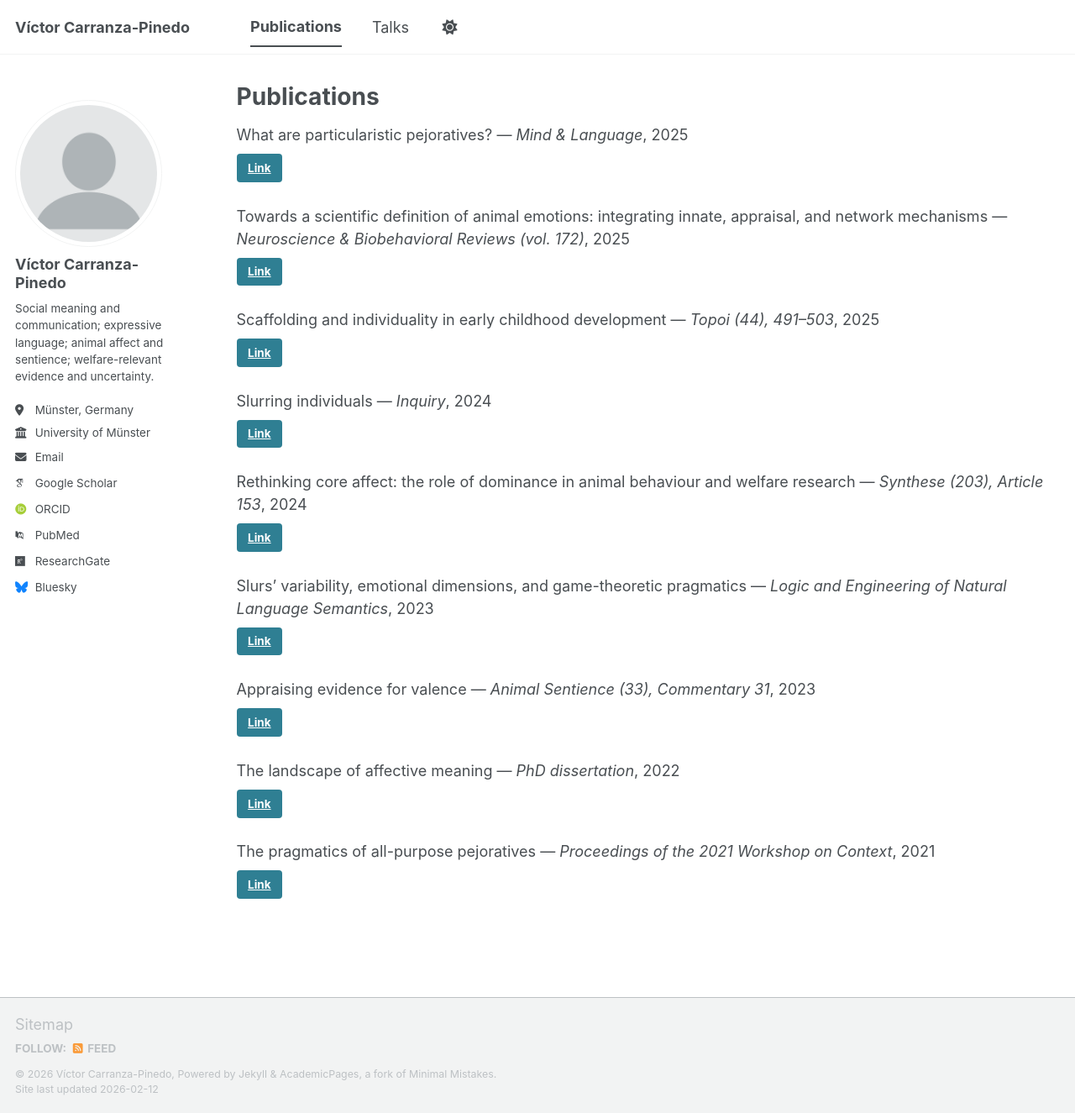
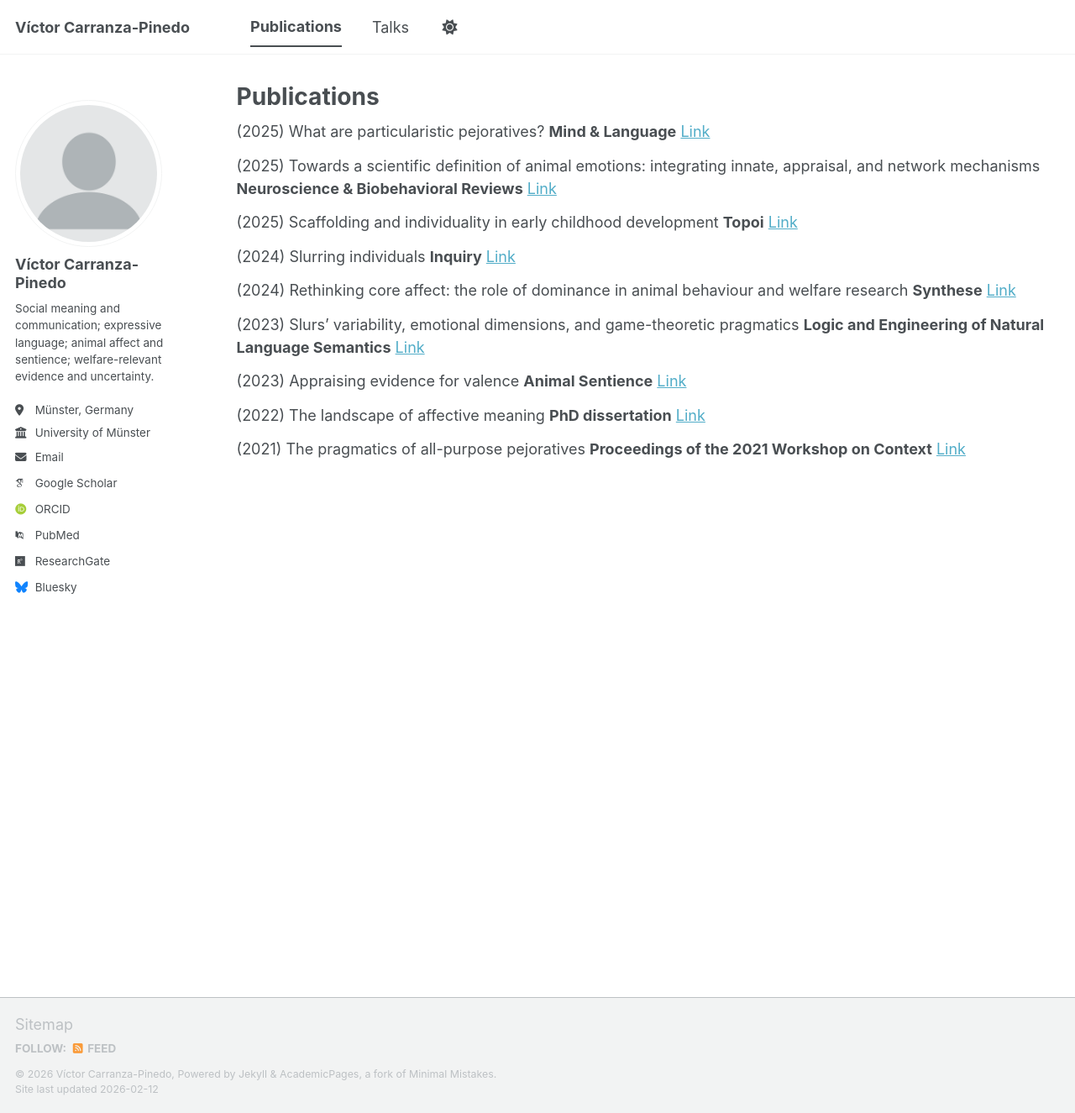
Before and after one commit to carranza-pinedo/carranza-pinedo.github.io, a Jekyll site: the page built from _pages/publications.html, in a window 1280 px wide and 1325 px high. Shown: the whole window at 84% size. Built offline with Jekyll 4.4.1, drawn with Linux system fonts in a browser that asks for light colours; some web fonts are replaced; a script bundle is joined from its source files by our own code; library files that are not in the unit come from our copies.

Commit message:
Update archive-single-publication.html

```diff
--- a/_includes/archive-single-publication.html
+++ b/_includes/archive-single-publication.html
@@ -1,22 +1,21 @@
 {% assign year = post.date | date: "%Y" %}
 
-<article class="archive__item" itemscope itemtype="http://schema.org/CreativeWork">
-  <!-- Title as plain text + venue on same line -->
-  <p class="archive__item-title" itemprop="headline" style="margin-bottom: 0.25rem;">
-    {{ post.title }} — <em>{{ post.venue }}</em>, {{ year }}
-  </p>
+{%- comment -%}
+Extract a short journal/venue name from `venue` by dropping anything after "(" or ",".
+Examples:
+"Topoi (44), 491–503" -> "Topoi"
+"Neuroscience & Biobehavioral Reviews (vol. 172)" -> "Neuroscience & Biobehavioral Reviews"
+{%- endcomment -%}
+{% assign journal = post.venue | split: "(" | first | split: "," | first | strip %}
 
-  <!-- Optional: keep your short excerpt if you use it -->
-  {% if post.excerpt %}
-    <div class="archive__item-excerpt" itemprop="description" style="margin-top: 0.25rem;">
-      {{ post.excerpt | markdownify }}
-    </div>
+<p class="publine" style="margin: 0 0 0.75rem 0;">
+  ({{ year }})
+  {{ post.title }}
+  {% if post.coauthors and post.coauthors != "" %}
+    (with {{ post.coauthors }})
   {% endif %}
-
-  <!-- Button renamed to "Link" -->
-  {% if post.paperurl %}
-    <p style="margin-top: 0.5rem;">
-      <a class="btn btn--primary" href="{{ post.paperurl }}">Link</a>
-    </p>
+  <strong>{{ journal }}</strong>
+  {% if post.paperurl and post.paperurl != "" %}
+    <a href="{{ post.paperurl }}">Link</a>
   {% endif %}
-</article>
+</p>
```
